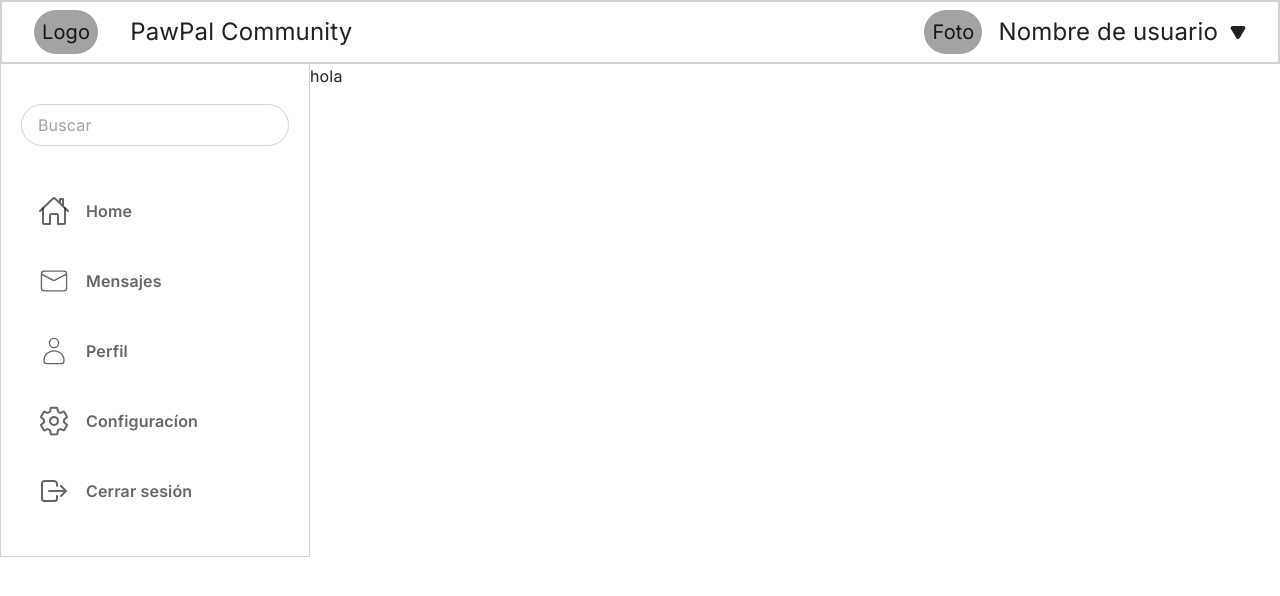
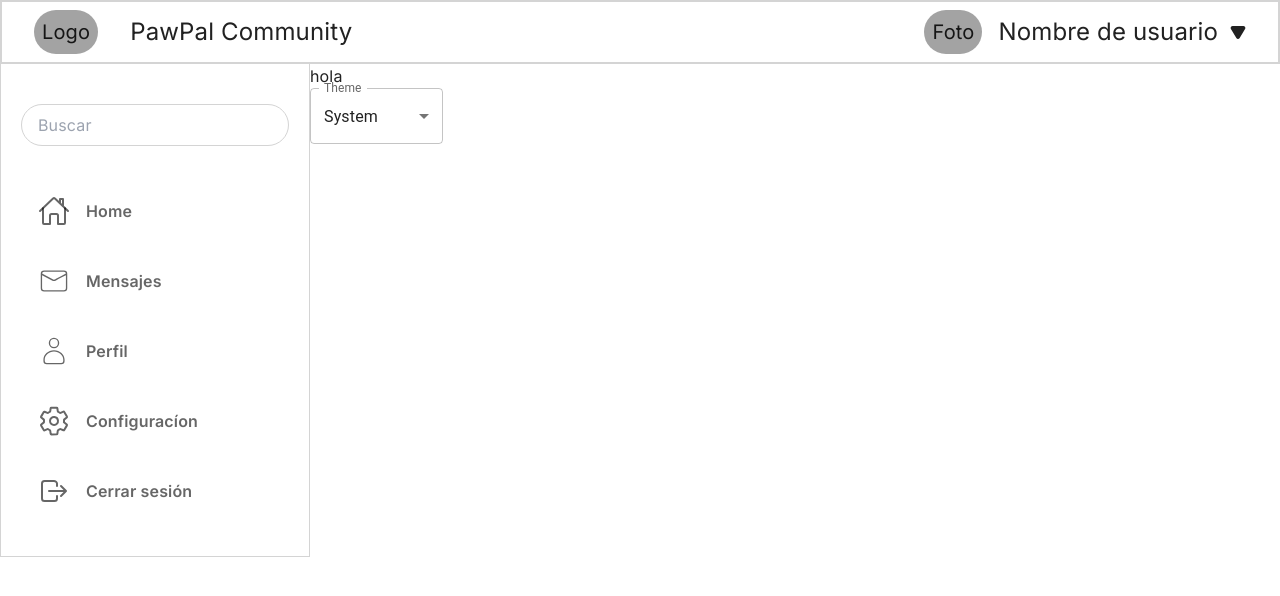
Before and after one commit to No-Country-simulation/c20-04-ft-js-react, a Next.js app in the folder client/: page / in a window 1280 px wide. Shown: the top 596 px of the page. Built offline with nearby package versions, Linux system fonts and the light colour scheme; no server answers.

Commit message:
Add ThemeSwitcher component and use it

```diff
--- a/client/src/app/page.tsx
+++ b/client/src/app/page.tsx
@@ -1,5 +1,6 @@
 import Header from '@/components/header/Header';
 import SideNavBar from '../components/shared/SideNavBar';
+import ThemeSwitcher from '@/components/shared/ThemeSwitcher';
 
 export default function Home() {
   return (
@@ -9,6 +10,8 @@ export default function Home() {
         <SideNavBar />
         <div className=''>
           hola
+          {/* Puedes eliminar esete componente solo esta para probar el cambio de temas */}
+          <ThemeSwitcher />
         </div>
       </div>
     </main>
--- /dev/null
+++ b/client/src/components/shared/ThemeSwitcher.tsx
@@ -0,0 +1,30 @@
+'use client'
+
+import { FormControl, InputLabel, MenuItem, Select, type SelectChangeEvent } from "@mui/material";
+import { useAppSelector, useAppDispatch } from "@/redux/hooks";
+import { setTheme, type ThemeType } from "@/redux/slices/themeSlice";
+
+export default function ThemeSwitcher() {
+  const theme = useAppSelector(state => state.theme)
+  const dispatch = useAppDispatch()
+
+  const handleChange = (e: SelectChangeEvent) => {
+    dispatch(setTheme(e.target.value as ThemeType))
+  }
+
+  return (
+    <FormControl fullWidth>
+      <InputLabel id="theme-switcher">Theme</InputLabel>
+      <Select
+        labelId="theme-switcher"
+        value={theme}
+        label="Theme"
+        onChange={handleChange}
+      >
+        <MenuItem value={'system'}>System</MenuItem>
+        <MenuItem value={'light'}>Light</MenuItem>
+        <MenuItem value={'dark'}>Dark</MenuItem>
+      </Select>
+    </FormControl>
+  )
+}
```
